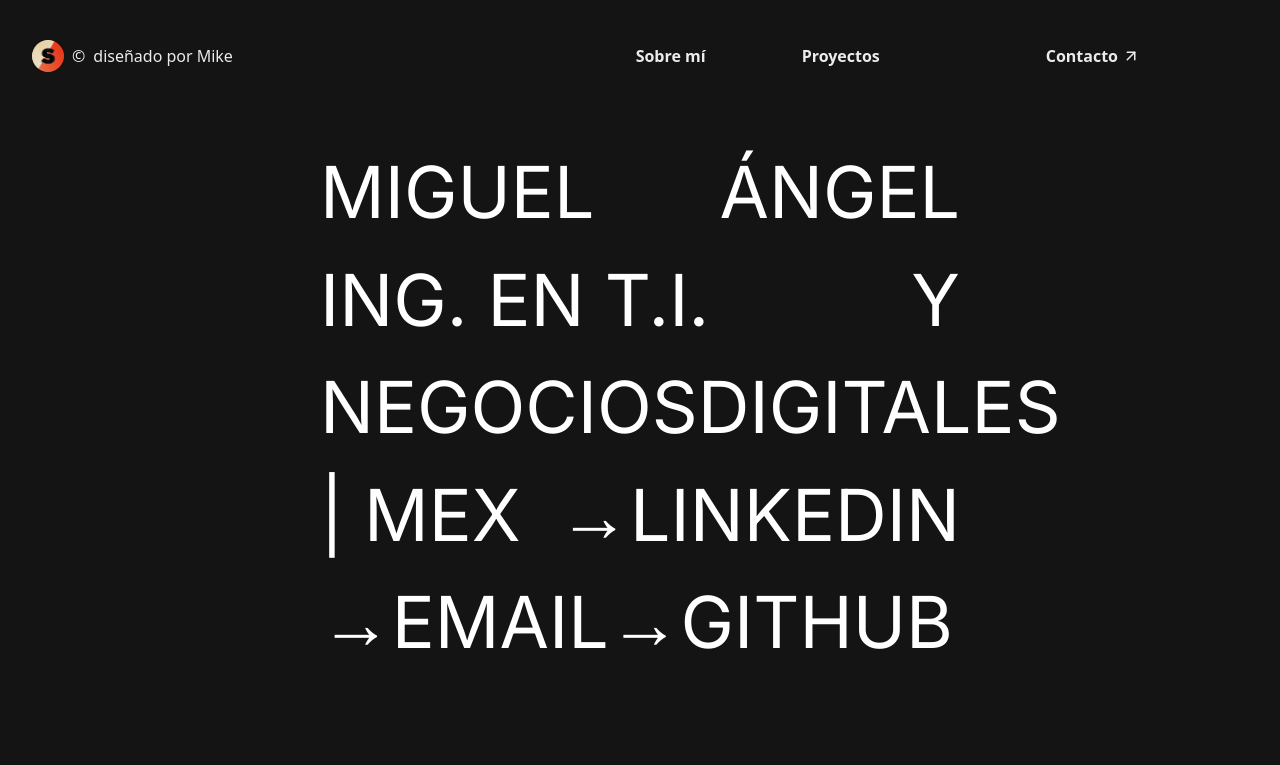
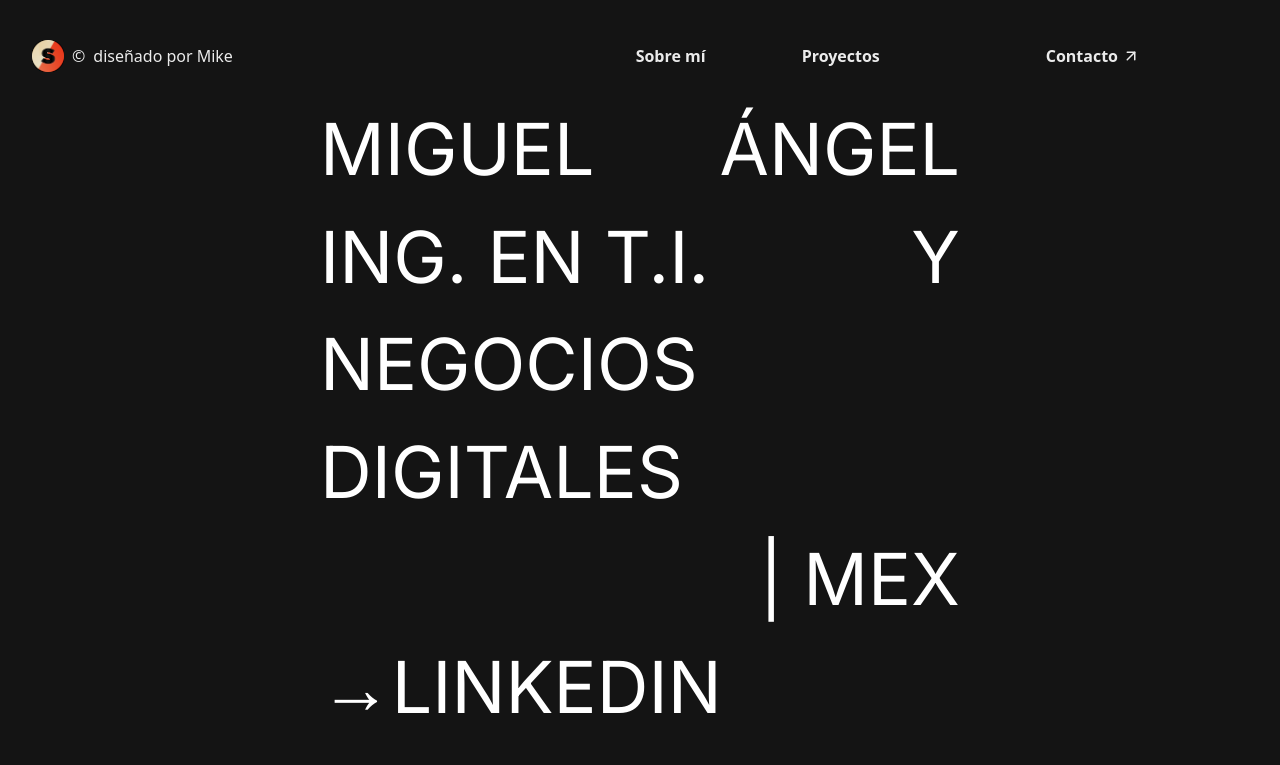
Before and after one commit to mikesspinosa/portfolio, a Next.js app: page /contact in a window 1280 px wide. Shown: the top 765 px of the page. Built offline with nearby package versions, Linux system fonts and the light colour scheme.

Commit message:
style: Final layout adjustments for contact page

```diff
--- a/src/app/contact/page.tsx
+++ b/src/app/contact/page.tsx
@@ -46,18 +46,17 @@ export default function Contact() {
             <p className="m-0">ING. en T.I.</p>
             <p className="m-0">y</p>
           </div>
-          <div className="flex justify-between uppercase">
-            <p className="m-0">Negocios</p>
-            <p className="m-0">Digitales</p>
+          <div className="flex justify-center uppercase">
+            <p className="m-0">Negocios Digitales</p>
           </div>
-          <div className="flex justify-between uppercase">
+          <div className="flex justify-end uppercase">
             <p className="m-0">| MEX</p>
-            <Link href={'https://www.linkedin.com/in/miguel-angel-espinosa-de-los-monteros-283bb930b/'}>
-              <TextDisperse setBackground={setBackground}>
-                <p>→LinkedIn</p>
-              </TextDisperse>
-            </Link>
           </div>
+          <Link href={'https://www.linkedin.com/in/miguel-angel-espinosa-de-los-monteros-283bb930b/'}>
+            <TextDisperse setBackground={setBackground}>
+              <p>→LinkedIn</p>
+            </TextDisperse>
+          </Link>
           <a href="mailto:mike.espinosa1203@gmail.com">
             <TextDisperse
               setBackground={setBackground}
```
